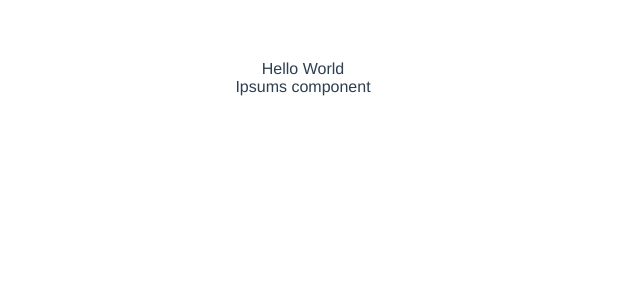
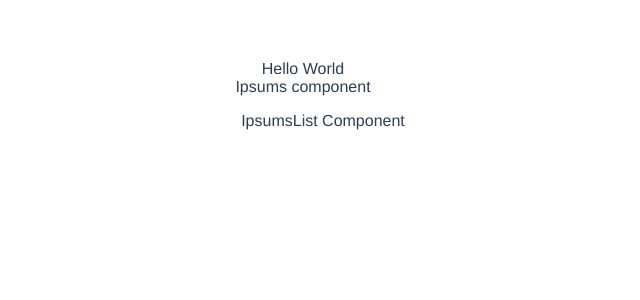
Before and after one commit to MariahAdams/lorem-ipsum, a Vue app: page / in a window 1280 px wide. Shown: the top 300 px of the page, without its empty margins (337-977 px from the left). Built offline with nearby package versions, Linux system fonts and the light colour scheme.

Commit message:
wired up IpsumsList Component

```diff
--- a/src/components/Ipsums.vue
+++ b/src/components/Ipsums.vue
@@ -1,13 +1,18 @@
 <template>
   <section>
     Ipsums component
+    <IpsumsList />
   </section>
 </template>
 
 <script>
+import IpsumsList from './IpsumsList';
+
 export default {
-
-}
+  components: {
+    IpsumsList
+  }
+};
 </script>
 
 <style>
--- /dev/null
+++ b/src/components/IpsumsList.vue
@@ -0,0 +1,15 @@
+<template>
+  <ul>
+    IpsumsList Component
+  </ul>
+</template>
+
+<script>
+export default {
+
+};
+</script>
+
+<style>
+
+</style>
```
